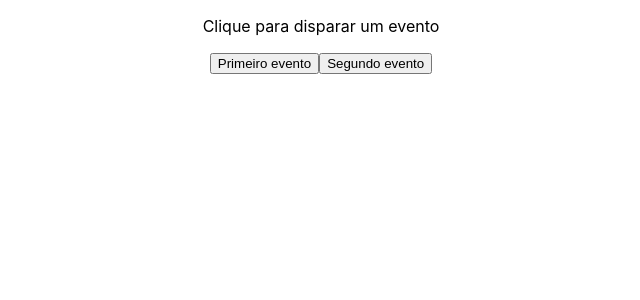
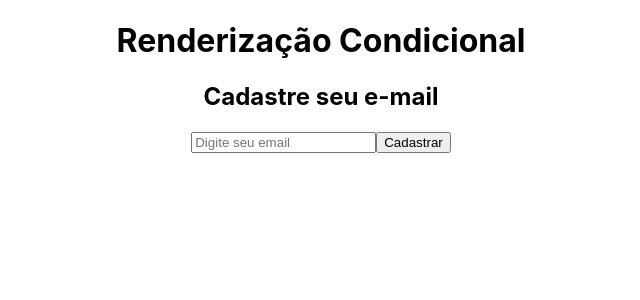
Before and after one commit to leopoldo-moreira/react-course, a React (Create React App) app in the folder meu-projeto/: page / in a window 1280 px wide. Shown: the top 300 px of the page, without its empty margins (319-959 px from the left). Built offline with nearby package versions, Linux system fonts and the light colour scheme.

Commit message:
Aula 11 - Renderizacao Condicional

```diff
--- a/meu-projeto/src/App.js
+++ b/meu-projeto/src/App.js
@@ -1,12 +1,14 @@
 import './App.css';
-import Evento from './components/Evento'
+import Condicional from './components/Condicional'
+
 
 function App() {
 
 
   return (
     <div className="App">
-      <Evento/>
+      <h1>Renderização Condicional</h1>
+      <Condicional/>
     </div>
   )
 }
--- /dev/null
+++ b/meu-projeto/src/components/Condicional.js
@@ -0,0 +1,49 @@
+import {useState} from 'react'
+
+function Condicional (){
+
+    const [email, setEmail] = useState();
+    const [userEmail,setUserEmail] = useState();
+
+    function enviarEmail(e){
+        e.preventDefault();
+        setUserEmail(email);
+        document.getElementById('emailField').value = '';
+
+    }
+
+    return(
+        <div>
+            <h2>Cadastre seu e-mail</h2>
+            <form>
+                <input
+                    id='emailField'
+                    type='email'
+                    placeholder='Digite seu email'
+                    onChange={(e) => setEmail(e.target.value)}
+                />
+                <button
+                    type='submit'
+                    onClick={enviarEmail}>
+                    Cadastrar
+                </button>
+
+                {userEmail && (
+                    <div>
+                        <p>O email do usuario é: {userEmail}</p>
+                        <button onClick={() => {
+                            setUserEmail('')
+                            setEmail('')
+                            }}>
+                        Limpar
+                        </button>
+                    </div>
+                )}
+
+            </form>
+
+        </div>
+    )
+}
+
+export default Condicional
```
